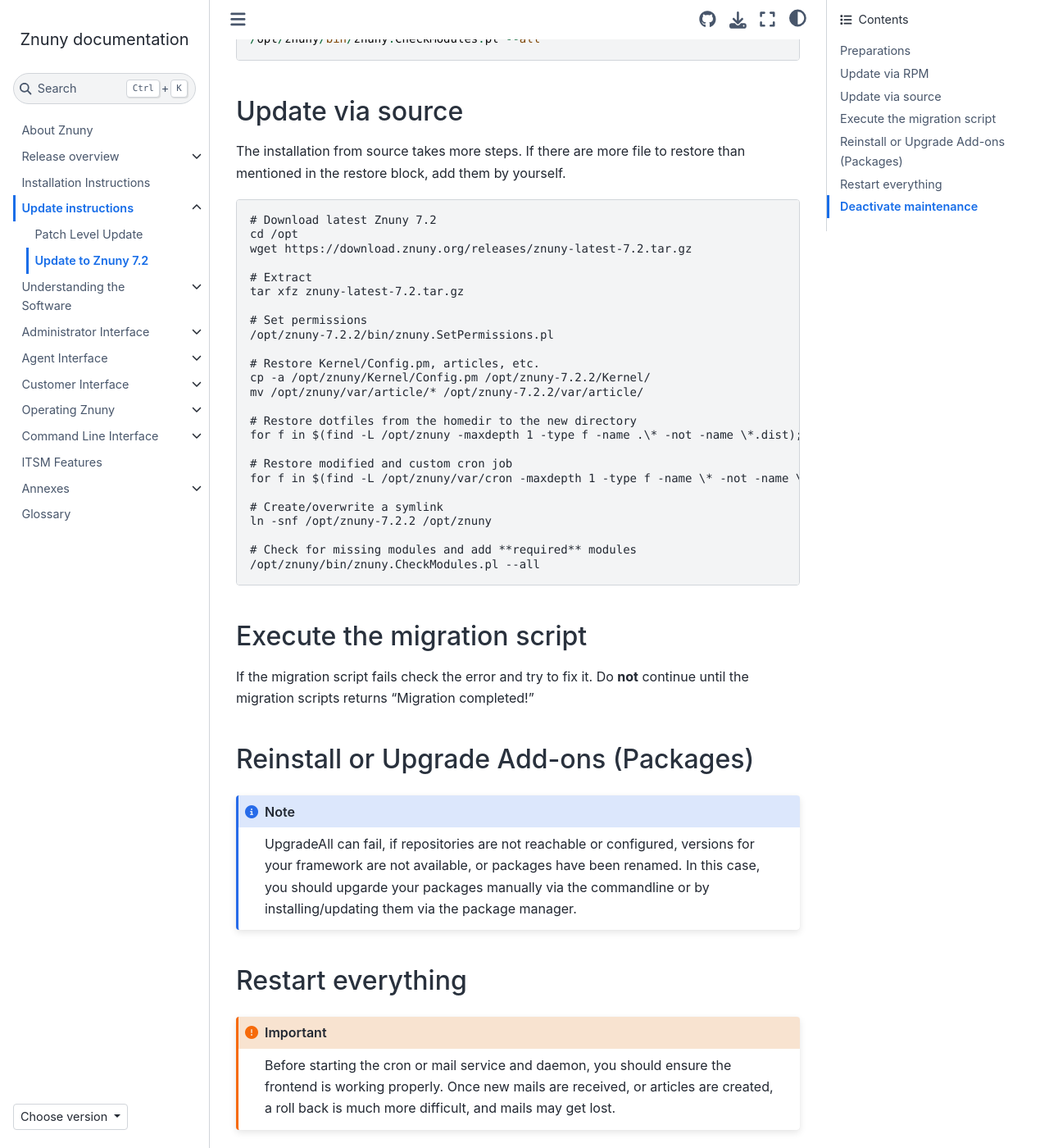
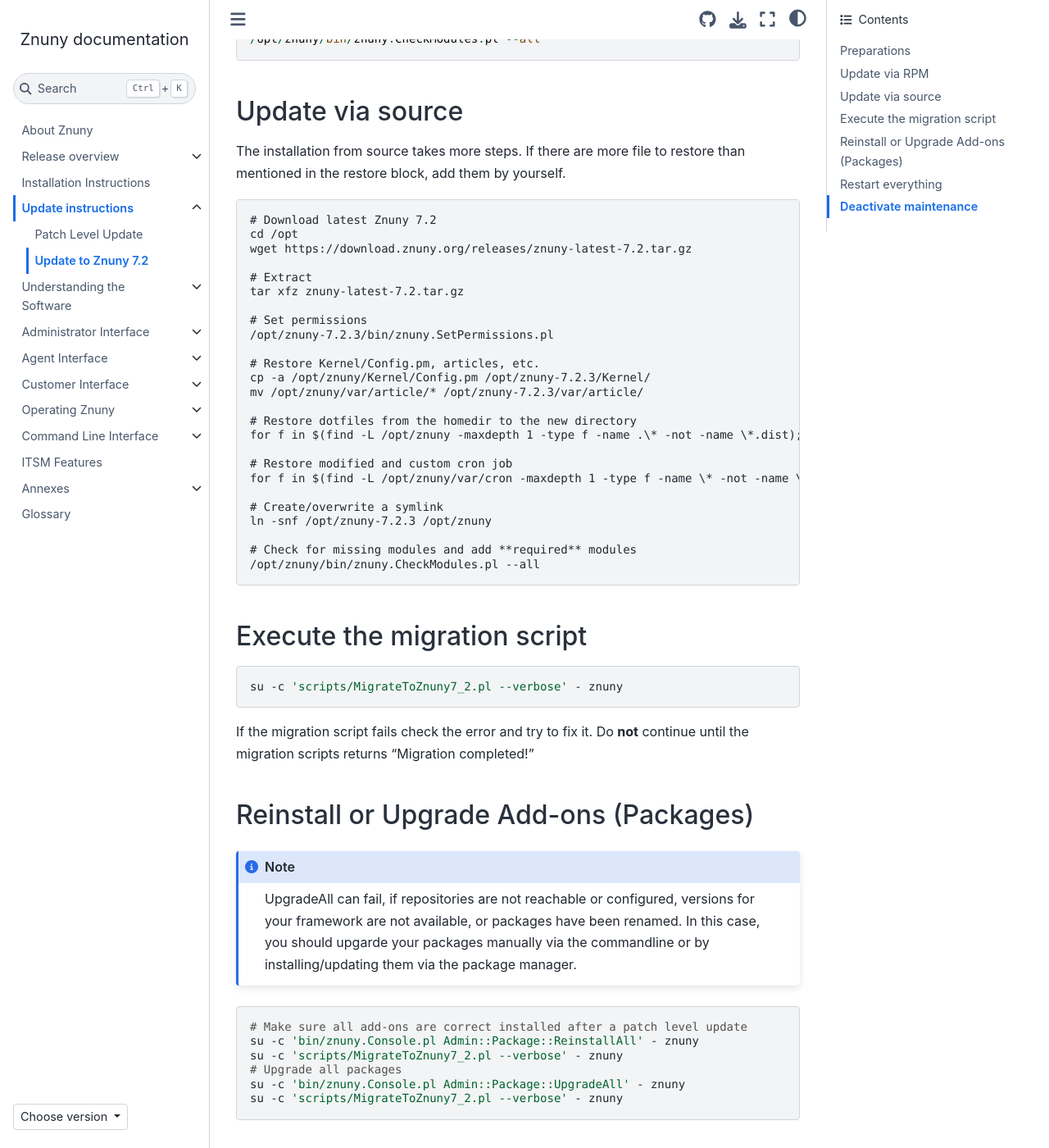
Before and after one commit to znuny/manual, a Sphinx documentation site: the page built from source/updating/update-7.2.rst, in a window 1280 px wide and 1400 px high, scrolled down 1748 px. Shown: the whole window at 82% size. Built offline with Sphinx 7.4.7 and the Sphinx Book theme 1.1.4, drawn with Linux system fonts in a browser that asks for light colours.

Commit message:
fix: updated version number

```diff
--- a/source/updating/patchlevel.rst
+++ b/source/updating/patchlevel.rst
@@ -18,7 +18,7 @@
   .. tab-item:: RHEL based
     :sync: rhel
 
-      .. code-block::
+      .. code-block:: shell
 
           systemctl stop httpd
           # Stop your local MTA, mostly Postfix, sometimes Exim or Sendmail
@@ -30,7 +30,7 @@
   .. tab-item:: Debian based
     :sync: debian
 
-      .. code-block::
+      .. code-block:: shell
 
           systemctl stop apache2
           # Stop your local MTA, mostly Postfix, sometimes Exim or Sendmail
@@ -87,7 +87,7 @@
             for f in $(find -L /opt/znuny/var/cron -maxdepth 1 -type f -name \* -not -name \*.dist); do cp -av "$f" /opt/znuny-7.2.3/var/cron/; done
 
             # Set the permissions
-            znuny-7.2.2/bin/znuny.SetPermissions.pl
+            znuny-7.2.3/bin/znuny.SetPermissions.pl
             ln -snf /opt/znuny-7.2.3 /opt/znuny
 
             su - znuny -c 'scripts/MigrateToZnuny7_2.pl --verbose'
--- a/source/updating/update-7.2.rst
+++ b/source/updating/update-7.2.rst
@@ -73,7 +73,7 @@
 .. code-block::
 
 	# Update to Znuny 7.2
-	dnf update -y https://download.znuny.org/releases/RPMS/rhel/7/znuny-7.2.2-01.noarch.rpm
+	dnf update -y https://download.znuny.org/releases/RPMS/rhel/7/znuny-7.2.3-01.noarch.rpm
 
 	# Check for missing modules and add required modules and install at least **required** modules.
 	/opt/znuny/bin/znuny.CheckModules.pl --all
@@ -95,20 +95,20 @@
 	tar xfz znuny-latest-7.2.tar.gz
 
 	# Set permissions
-	/opt/znuny-7.2.2/bin/znuny.SetPermissions.pl
+	/opt/znuny-7.2.3/bin/znuny.SetPermissions.pl
 
 	# Restore Kernel/Config.pm, articles, etc.
-	cp -a /opt/znuny/Kernel/Config.pm /opt/znuny-7.2.2/Kernel/
-	mv /opt/znuny/var/article/* /opt/znuny-7.2.2/var/article/
+	cp -a /opt/znuny/Kernel/Config.pm /opt/znuny-7.2.3/Kernel/
+	mv /opt/znuny/var/article/* /opt/znuny-7.2.3/var/article/
 
 	# Restore dotfiles from the homedir to the new directory
-	for f in $(find -L /opt/znuny -maxdepth 1 -type f -name .\* -not -name \*.dist); do cp -av "$f" /opt/znuny-7.2.2/; done
+	for f in $(find -L /opt/znuny -maxdepth 1 -type f -name .\* -not -name \*.dist); do cp -av "$f" /opt/znuny-7.2.3/; done
 
 	# Restore modified and custom cron job
-	for f in $(find -L /opt/znuny/var/cron -maxdepth 1 -type f -name \* -not -name \*.dist); do cp -av "$f" /opt/znuny-7.2.2/var/cron/; done
+	for f in $(find -L /opt/znuny/var/cron -maxdepth 1 -type f -name \* -not -name \*.dist); do cp -av "$f" /opt/znuny-7.2.3/var/cron/; done
 
 	# Create/overwrite a symlink
-	ln -snf /opt/znuny-7.2.2 /opt/znuny
+	ln -snf /opt/znuny-7.2.3 /opt/znuny
 
 	# Check for missing modules and add **required** modules
 	/opt/znuny/bin/znuny.CheckModules.pl --all
@@ -118,7 +118,7 @@
 Execute the migration script
 ****************************
 
-.. code-block::shell
+.. code-block:: shell
 
     su -c 'scripts/MigrateToZnuny7_2.pl --verbose' - znuny
 
@@ -131,7 +131,7 @@
 
 .. note:: UpgradeAll can fail, if repositories are not reachable or configured, versions for your framework are not available, or packages have been renamed. In this case, you should upgarde your packages manually via the commandline or by installing/updating them via the package manager.
 
-.. code-block::shell
+.. code-block:: shell
 
     # Make sure all add-ons are correct installed after a patch level update
     su -c 'bin/znuny.Console.pl Admin::Package::ReinstallAll' - znuny
```
